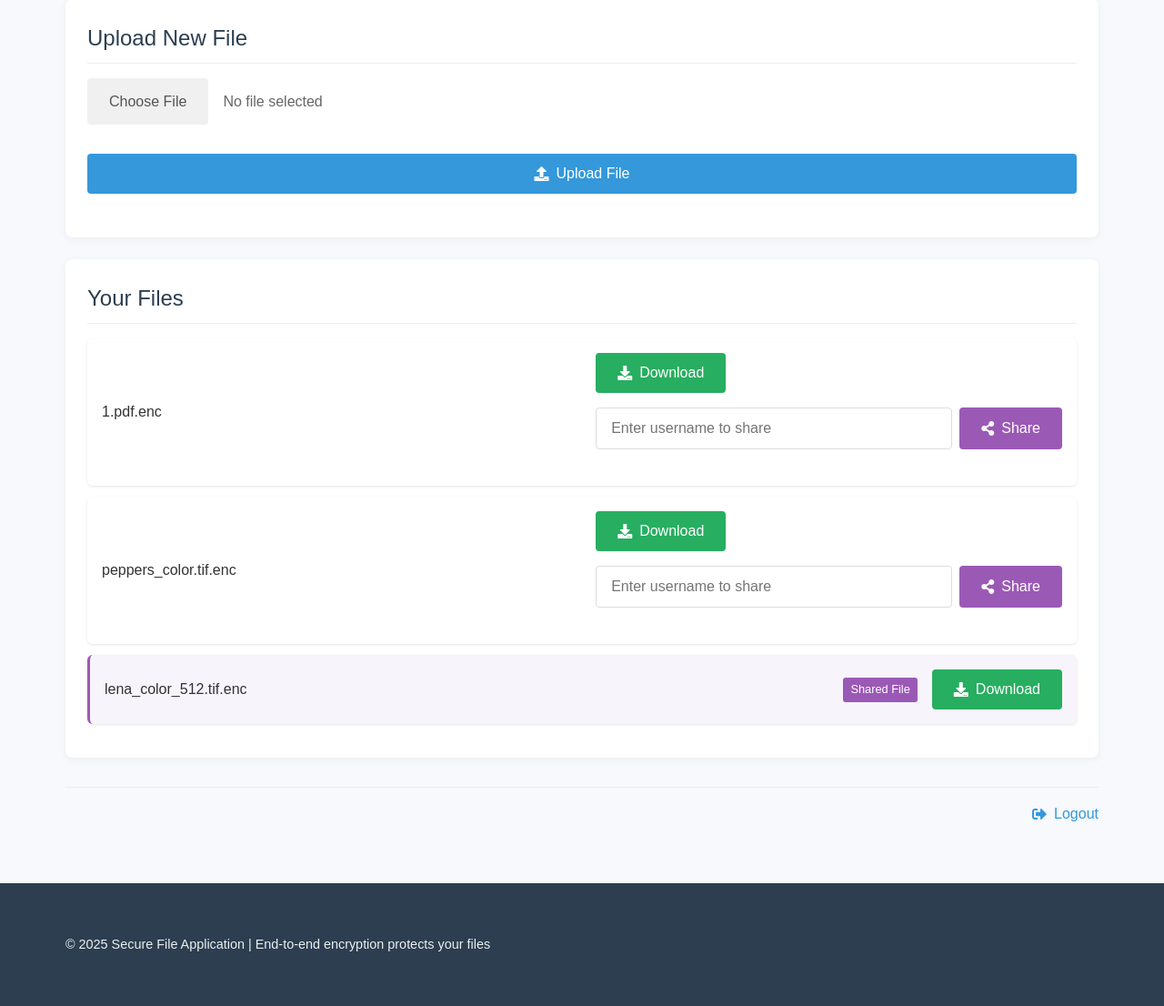
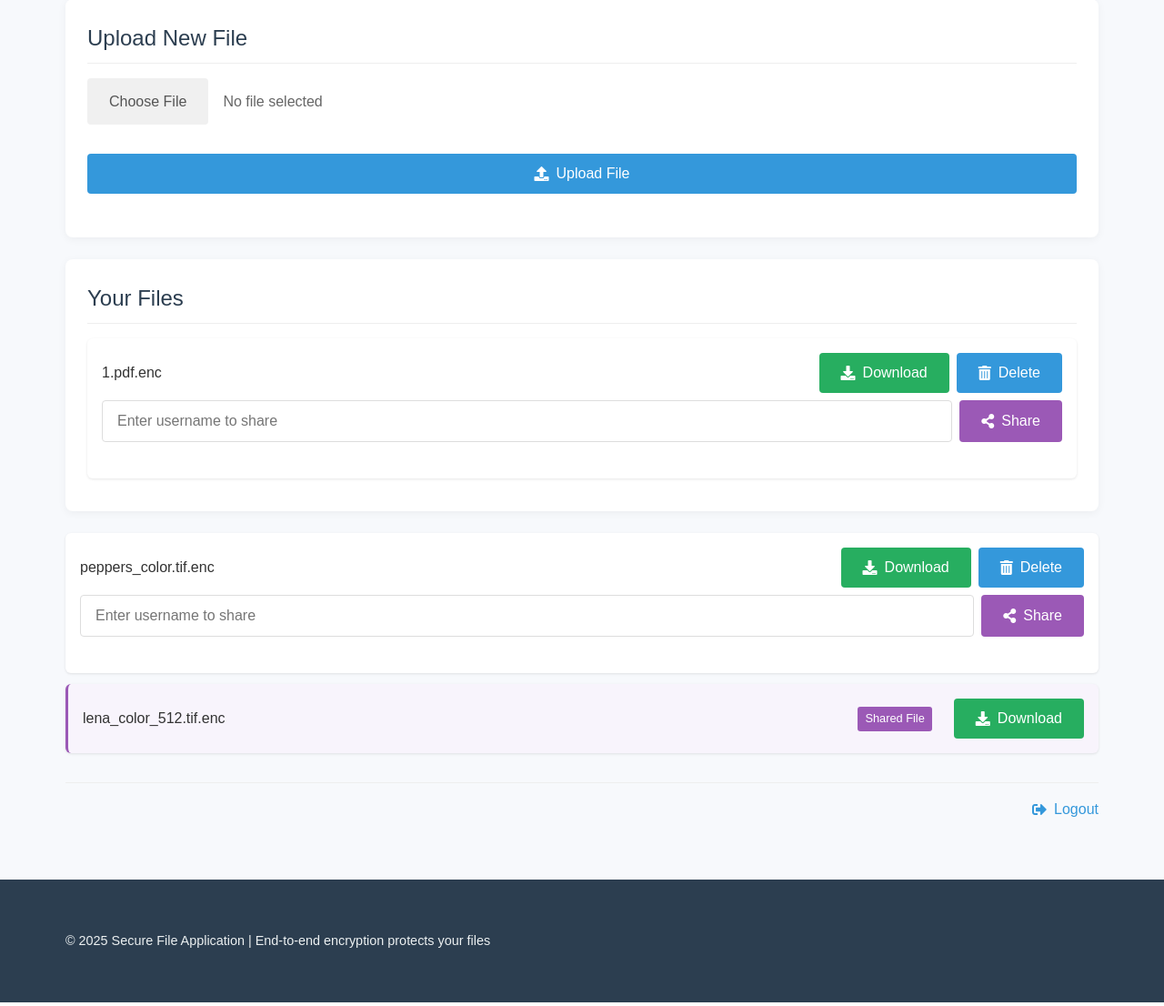
Before and after one commit to Vinct-852/online-storage-application, a Flask app: page / in a window 1280 px wide. Shown: the part 214-1320 px from the top of the page at 91% size. Run offline with Flask 3, Linux system fonts and the light colour scheme; a user stored in the database is signed in; data comes from the database, SQL or seed files in the repository; both versions use the stored data as it was after the commit.

Commit message:
complete logging & complete File deletion gui

```diff
--- a/app.py
+++ b/app.py
@@ -144,8 +144,10 @@ def login():
 
         if user and check_password_hash(user[2], password):  #  驗證哈希密碼
             login_user(User(user[0], user[1]))
+            logging.info(f"User {username} logged in successfully")
             return redirect(url_for('index'))
         else:
+            logging.warning(f"Failed login attempt for username: {username}")
             flash('Login failed. Please check your username and password!', 'danger')
     return render_template('login.html')
 
@@ -153,6 +155,7 @@ def login():
 @app.route('/logout')
 @login_required
 def logout():
+    logging.info(f"User {current_user.username} logged out")
     logout_user()
     return redirect(url_for('login'))
 
@@ -411,7 +414,7 @@ def edit_file(file_id):
     return redirect(url_for('index'))
 
 #  刪除檔案
-@app.route('/delete/<int:file_id>')
+@app.route('/delete/<int:file_id>', methods=['DELETE'])
 @login_required
 def delete_file(file_id):
     conn = sqlite3.connect('database.db')
@@ -422,16 +425,30 @@ def delete_file(file_id):
     if file:
         file_path = os.path.join(app.config['UPLOAD_FOLDER'], file[1])
         if os.path.exists(file_path):
-            os.remove(file_path)  # 刪除實體檔案
+            try:
+                os.remove(file_path)  # 刪除實體檔案
+                logging.info(f"File {file[1]} was deleted from filesystem by user {current_user.username}")
+            except Exception as e:
+                logging.error(f"Error deleting file {file[1]}: {str(e)}")
+                flash('Error deleting file!', 'danger')
+                return {"error": "Error deleting file"}, 500
 
-        c.execute('DELETE FROM files WHERE id = ?', (file_id,))
-        conn.commit()
-        flash('File successfully deleted!', 'success')
+        try:
+            c.execute('DELETE FROM files WHERE id = ?', (file_id,))
+            conn.commit()
+            logging.info(f"File record {file_id} was deleted from database by user {current_user.username}")
+            flash('File successfully deleted!', 'success')
+            return {"message": "File successfully deleted"}, 200
+        except Exception as e:
+            logging.error(f"Error deleting file record from database: {str(e)}")
+            flash('Error deleting file record!', 'danger')
+            return {"error": "Error deleting file record"}, 500
     else:
+        logging.warning(f"User {current_user.username} attempted to delete file {file_id} without permission")
         flash('You do not have permission to delete this file!', 'danger')
+        return {"error": "You do not have permission to delete this file"}, 403
 
     conn.close()
-    return redirect(url_for('index'))
 
 # 修改下载文件功能，支持共享文件的解密
 @app.route('/download/<int:file_id>', methods=['GET'])
--- a/templates/index.html
+++ b/templates/index.html
@@ -31,9 +31,16 @@
           {% endif %}
         </div>
         <div class="file-actions">
-          <button class="btn download-btn" data-file-id="{{ file[0] }}">
-            <i class="fas fa-download"></i> Download
-          </button>
+            <div class="button-group"></div>
+            <button class="btn download-btn" data-file-id="{{ file[0] }}">
+              <i class="fas fa-download"></i> Download
+            </button>
+            {% if file[2] == current_user.id %}
+            <button class="btn btn-danger delete-btn" data-file-id="{{ file[0] }}">
+              <i class="fas fa-trash-alt"></i> Delete
+            </button>
+            {% endif %}
+            </div>
           {% if file[2] == current_user.id %}
           <form action="{{ url_for('share_file', file_id=file[0]) }}" method="POST" class="share-form">
             <input type="text" name="shared_user" placeholder="Enter username to share" />
@@ -235,6 +242,7 @@ document.getElementById("uploadForm").addEventListener("submit", async function
   }
 
   document.addEventListener("DOMContentLoaded", function () {
+    // Download button handler
     document.querySelectorAll(".download-btn").forEach(button => {
         button.addEventListener("click", async function () {
             const fileId = this.getAttribute("data-file-id");
@@ -257,6 +265,36 @@ document.getElementById("uploadForm").addEventListener("submit", async function
                 // 恢复按钮状态
                 this.innerHTML = originalText;
                 this.disabled = false;
+            }
+        });
+    });
+
+    // Delete button handler
+    document.querySelectorAll(".delete-btn").forEach(button => {
+        button.addEventListener("click", async function() {
+            const fileId = this.getAttribute("data-file-id");
+            if (!fileId) {
+                showNotification("Failed to retrieve file ID!", "error");
+                return;
+            }
+
+            if (!confirm("Are you sure you want to delete this file?")) {
+                return;
+            }
+
+            try {
+                const response = await fetch(`/delete/${fileId}`, {
+                    method: 'DELETE'
+                });
+
+                if (!response.ok) {
+                    throw new Error('Delete failed');
+                }
+
+                showNotification("File successfully deleted!", "success");
+                window.location.reload(); // Ensure the page reloads after deletion
+            } catch (error) {
+                showNotification("Failed to delete file: " + error.message, "error");
             }
         });
     });
```
Also changed, not shown: database.db, 1 other file.
